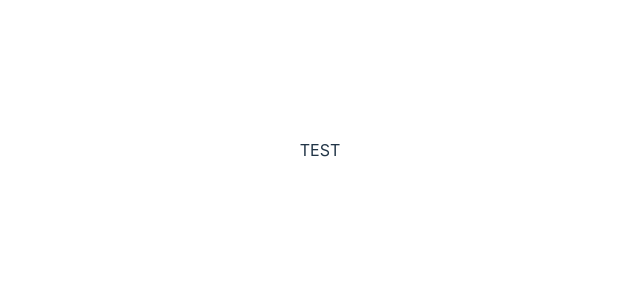
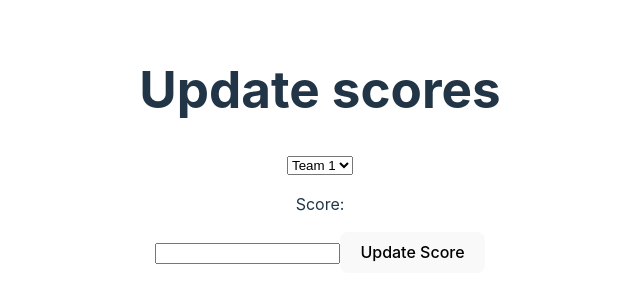
Before and after one commit to EviVermeeren/DEV5-LAB6-FRONTEND, a Vue app: page /ScoreUpdater in a window 1280 px wide. Shown: the part 250-550 px from the top of the page, without its empty margins (320-960 px from the left). Built offline with nearby package versions, Linux system fonts and the light colour scheme; no server answers.

Commit message:
feat: Implement real-time score updates in ScoreUpdater.vue

```diff
--- a/src/components/ScoreUpdater.vue
+++ b/src/components/ScoreUpdater.vue
@@ -1,7 +1,42 @@
-<script></script>
+<!-- UpdateScores.vue -->
+<script setup>
+import { ref, onMounted } from "vue";
+import { scoreboardStore } from "../components/store";
+import { websocketStore } from "../components/store";
+
+const selectedOption = ref("option1");
+const score = ref("");
+
+const updateScore = () => {
+  const teamName = `Team ${selectedOption.value}`;
+  const newScore = parseInt(score.value) || 0;
+
+  // Assuming you have a server endpoint that accepts score updates
+  websocketStore.socket.send(
+    JSON.stringify({ team: teamName, score: newScore })
+  );
+};
+
+onMounted(() => {
+  websocketStore.connect();
+});
+</script>
 
 <template>
-  <div><p>TEST</p></div>
+  <div>
+    <h1>Update scores</h1>
+
+    <select v-model="selectedOption">
+      <option value="option1">Team 1</option>
+      <option value="option2">Team 2</option>
+    </select>
+
+    <div>
+      <p>Score:</p>
+      <input v-model="score" type="text" />
+      <button @click="updateScore">Update Score</button>
+    </div>
+  </div>
 </template>
 
 <style scoped></style>
```
